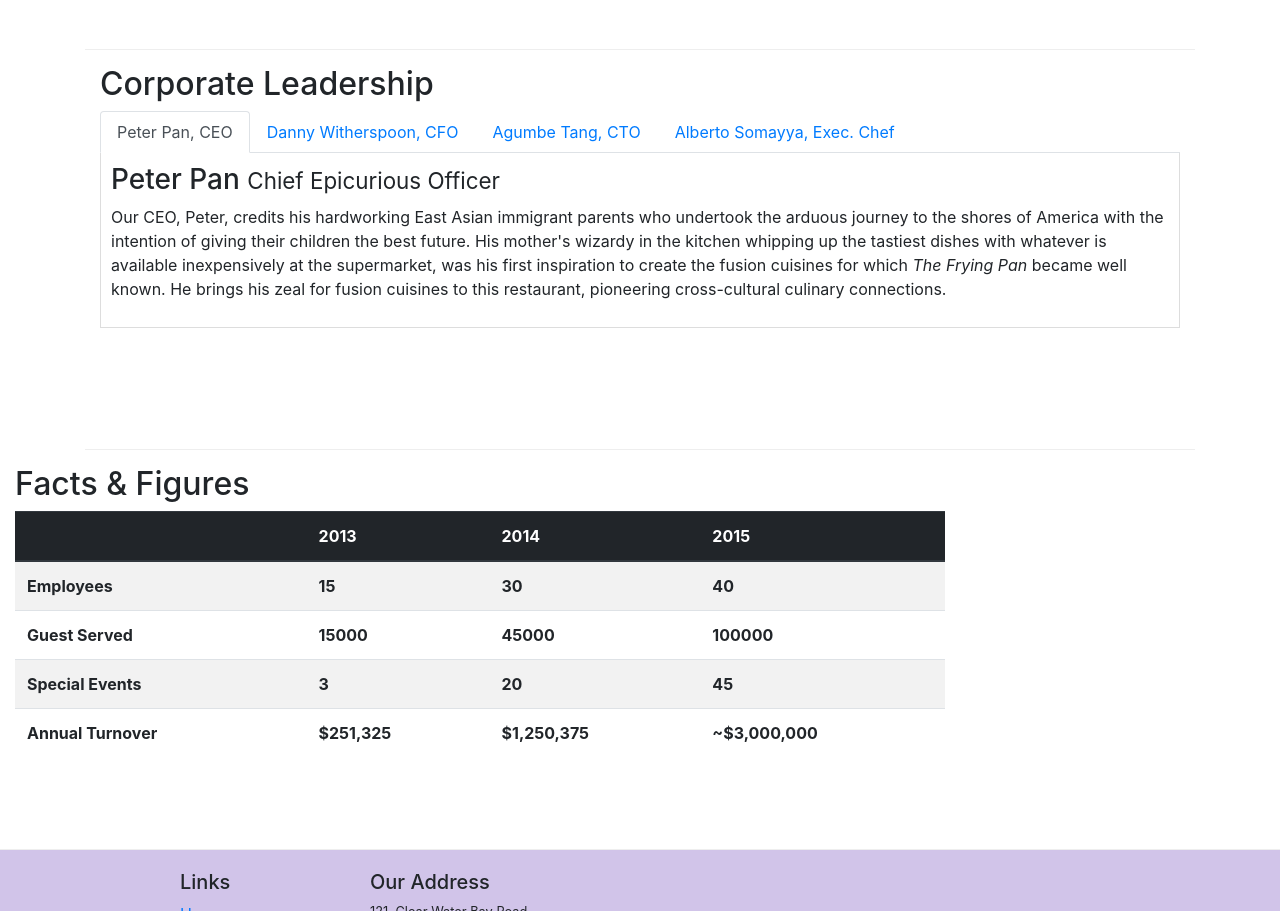
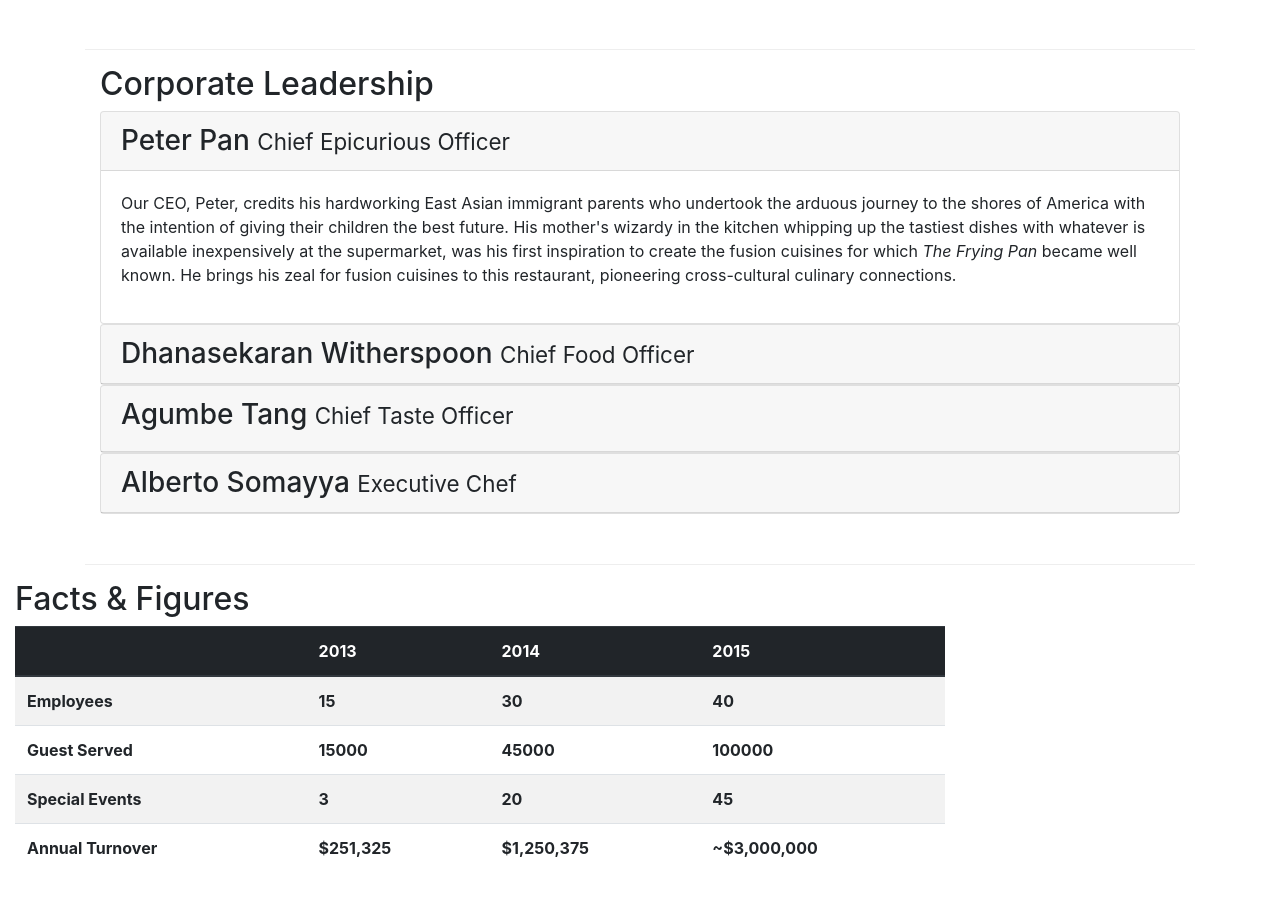
Before and after one commit to weiling-yu/bootstrap-git-text, a website: page aboutus/aboutus.html in a window 1280 px wide. Shown: the part 887-1798 px from the top of the page. Drawn offline with nearby package versions, Linux system fonts and the light colour scheme.

Commit message:
Modify Corporate Leadership content from tab to accordion

```diff
--- a/aboutus/aboutus.html
+++ b/aboutus/aboutus.html
@@ -94,7 +94,7 @@
         <div class='row row-content'>
             <div class='col-12'>
                 <h2>Corporate Leadership</h2>
-
+                <!-- tab
                 <ul class='nav nav-tabs'>
                     <li class='nav-item'>
                         <a class='nav-link show active' href='#peter' role='tab' data-toggle='tab'>Peter Pan, CEO</a>
@@ -108,30 +108,63 @@
                     <li class='nav-item'>
                         <a class='nav-link' href='#alberto' role='tab' data-toggle='tab'>Alberto Somayya, Exec. Chef </a>
                     </li>
-                </ul>
-                <div class='tab-content'>
-                    <div class='tab-pane fade show active' role='tabpanel' id='peter'>
-                        <h3>Peter Pan <small>Chief Epicurious Officer</small></h3>
+                </ul> -->
+
+                <div id="accordion">
+                    <div class='card'>
+                        <div class='card-header' role='tab' id='peter-header'>
+                            <h3 class='mb-0'>
+                                <a data-toggle='collapse' data-target='#peter'>Peter Pan <small>Chief Epicurious Officer</small></a>
+                            </h3>
+                        </div>
+                        <div class='collapse show' id='peter' data-parent='#accordion'>
+                            <div class='card-body'>
                                 <p class='d-none d-sm-block'>Our CEO, Peter, credits his hardworking East Asian immigrant parents who undertook the arduous journey
                                     to the shores of America with the intention of giving their children the best future. His mother's wizardy in the kitchen whipping up
                                     the tastiest dishes with whatever is available inexpensively at the supermarket, was his first inspiration to create the fusion cuisines
                                     for which <em>The Frying Pan</em> became well known. He brings his zeal for fusion cuisines to this restaurant, pioneering cross-cultural culinary connections.</p>
                             </div>
-                    <div class='tab-pane fade' role='tabpanel' id='danny'>
-                        <h3>Dhanasekaran Witherspoon <small>Chief Food Officer</small></h3>
+                        </div>
+                    </div>
+                    <div class='card'>
+                        <div class='card-header' role='tab' id='danny-header'>
+                            <h3 class='mb-0'>
+                                <a data-toggle='collapse' data-target='#danny'>Dhanasekaran Witherspoon <small>Chief Food Officer</small></a>
+                            </h3>
+                        </div>
+                        <div class='collapse' id='danny' data-parent='#accordion'>
+                            <div class='card-body'>
                                 <p class='d-none d-sm-block'>Our CFO, Danny, as he is affectionately referred to by his colleagues, comes from a long established family tradition
                                     in farming and produce. His experiences growing up on a farm in the Australian outback gave him great appreciation for varieties of food sources.
                                     As he puts it in his own words, <em>Everything that runs, wins, and everything that stays, pays!</em></p>
                             </div>
-                    <div class='tab-pane fade' role='tabpanel' id='agumbe'>
-                        <h3>Agumbe Tang <small>Chief Taste Officer</small></h3>
+                        </div>
+                    </div>
+                    <div class='card'>
+                        <div class='card-header' role='tab' id='agumbe-header'>
+                            <h3>
+                                <a data-toggle='collapse' data-target='#agumbe'>Agumbe Tang <small>Chief Taste Officer</small></a>
+                            </h3>
+                        </div>
+                        <div class='collapse' id='agumbe' data-parent='#accordion'>
+                            <div class='card-body'>
                                 <p class='d-none d-sm-block'>Blessed with the most discerning gustatory sense, Agumbe, our CTO, personally ensures that every dish that we serve meets
                                 his exacting tastes. Our chefs dread the tongue lashing that ensues if their dish does not meet his exacting standards. He lives by his motto,
                                 <em>You click only if you survive my lick.</em></p>
                             </div>
-                    <div class='tab-pane fade' role='tabpanel' id='alberto'>
-                        <h3>Alberto Somayya <small>Executive Chef</small></h3>
+                        </div>
+                    </div>
+                    <div class='card'>
+                        <div class='card-header' role='tab' id='alberto-header'>
+                            <h3 class='mb-0'>
+                                <a data-toggle='collapse' data-target='#alberto'>Alberto Somayya <small>Executive Chef</small></a>
+                            </h3>
+                        </div>
+                        <div class='collapse' id='alberto' data-parent='#accordion'>
+                            <div class='card-body'>
                                 <p class='d-none d-sm-block'>Award winning three-star Michelin chef with wide International experience having worked closely with whos-who in the culinary world, he specializes in creating mouthwatering Indo-Italian fusion experiences. He says, <em>Put together the cuisines from the two craziest cultures, and you get a winning hit! Amma Mia!</em></p>
+                            </div>
+                        </div>
                     </div>
                 </div>
             </div>
```
Lines whose indentation alone changed are shown as unchanged.
